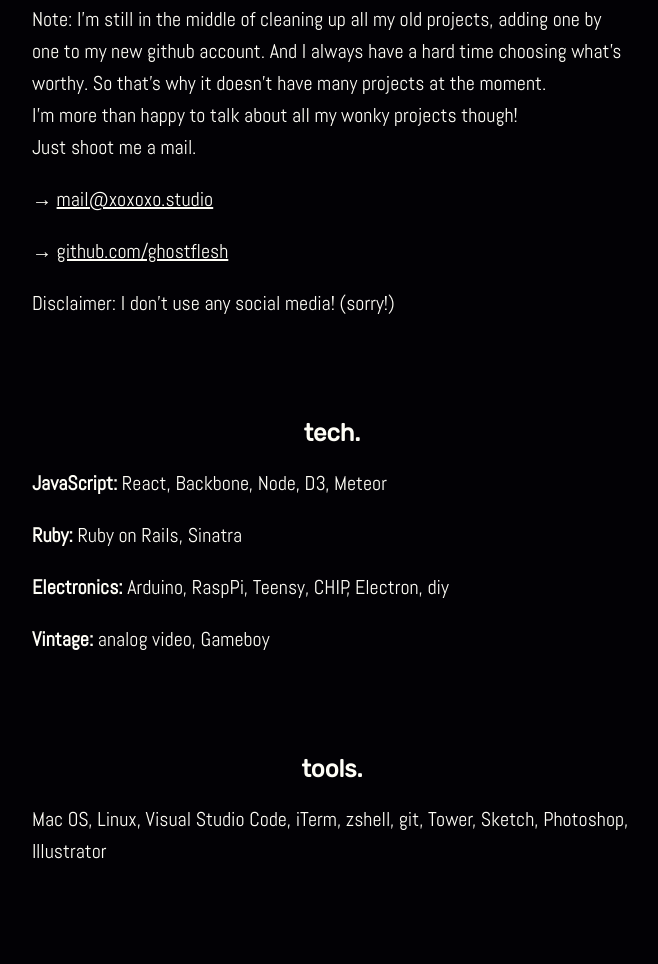
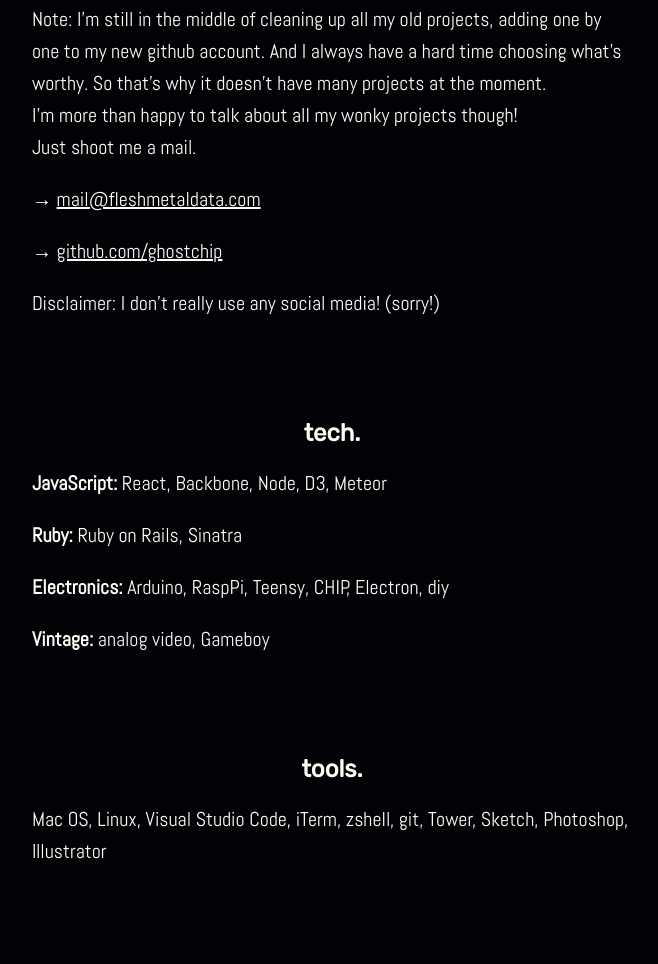
Before and after one commit to geisterkatze/geisterkatze.github.io, a plain HTML site: page index.html in a window 1280 px wide. Shown: the part 923-1887 px from the top of the page, without its empty margins (308-966 px from the left). Drawn offline with Linux system fonts and the light colour scheme.

Commit message:
Update index.html

```diff
--- a/index.html
+++ b/index.html
@@ -23,7 +23,7 @@
                 with a background in biological sciences, music and arts based in Berlin, Germany.
             </p>
 
-            <a class="available" href="mailto:mail@xoxoxo.studio">
+            <a class="available" href="mailto:mail@fleshmetaldata.com">
                 available for hire?  YES!  currently looking for permanent position
             </a>
 
@@ -49,15 +49,15 @@
             </p>
 
             <p>
-                → <a href="mailto:mail@xoxoxo.studio">mail@xoxoxo.studio</a>
+                → <a href="mailto:mail@fleshmetaldata.com">mail@fleshmetaldata.com</a>
             </p>
 
             <p>
-                → <a href="https://github.com/ghostflesh">github.com/ghostflesh</a>
+                → <a href="https://github.com/ghostchip">github.com/ghostchip</a>
             </p>
 
             <p>
-                Disclaimer: I don't use any social media! (sorry!)
+                Disclaimer: I don't really use any social media! (sorry!)
             </p>
         </section>
         <section>
```
